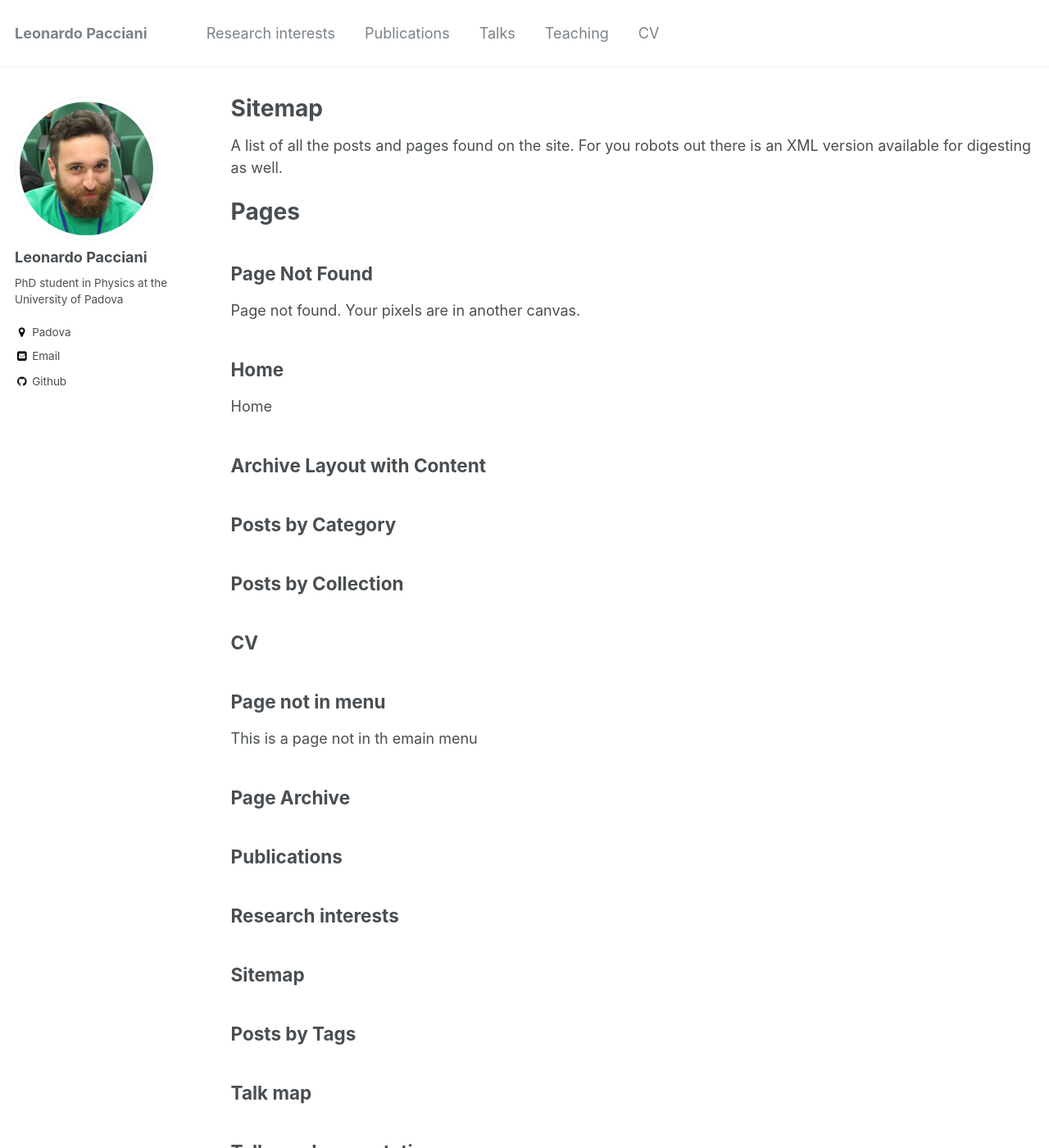
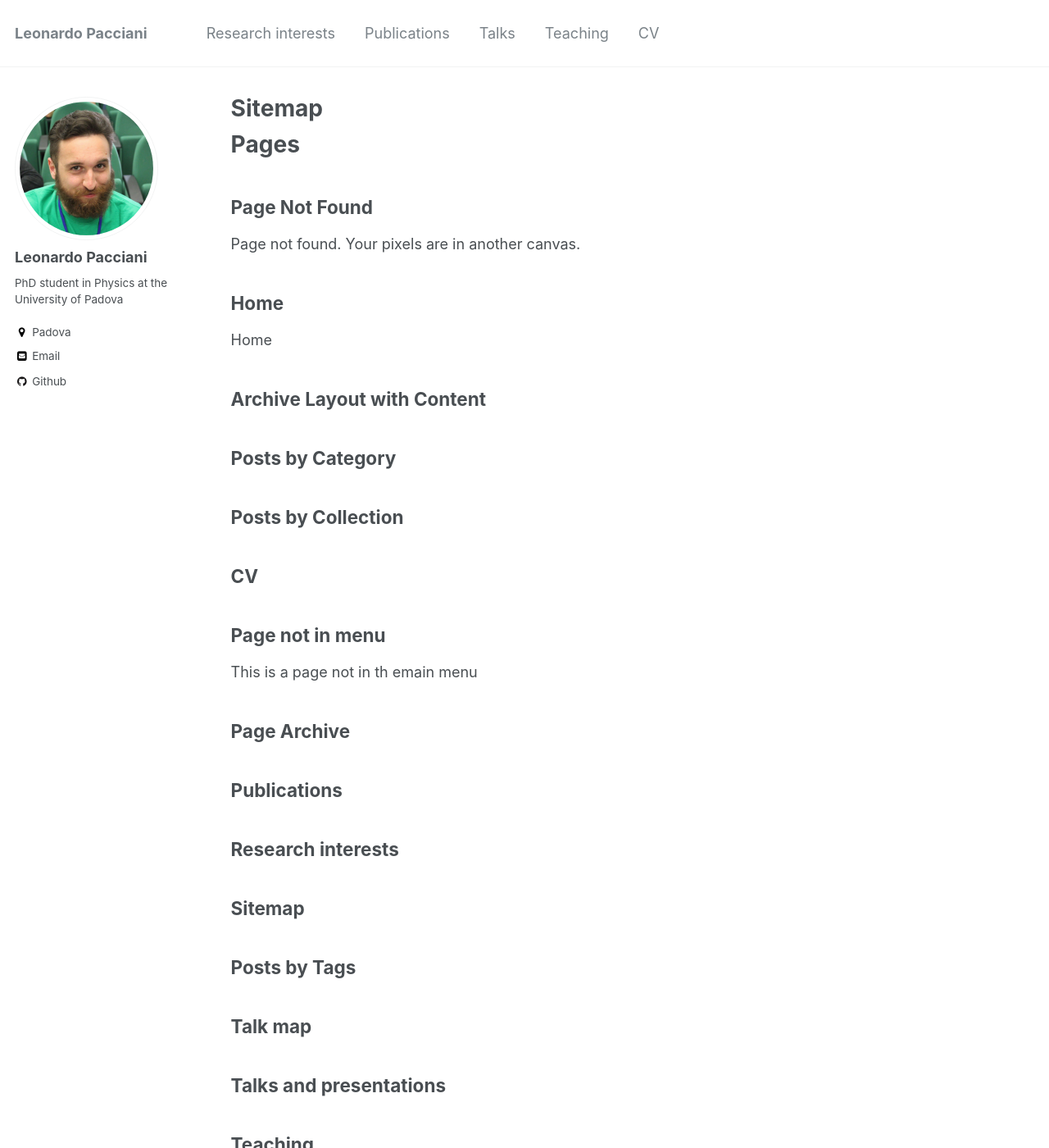
Before and after one commit to suweis/suweis.github.io, a Jekyll site: the page built from _pages/sitemap.md, in a window 1280 px wide and 1400 px high. Shown: the whole window at 82% size. Built offline with Jekyll 4.4.1, drawn with Linux system fonts in a browser that asks for light colours; some of the changed text lies outside the part shown.

Commit message:
Changed sitemap

```diff
--- a/_pages/sitemap.md
+++ b/_pages/sitemap.md
@@ -5,21 +5,17 @@
 author_profile: true
 ---
 
-{% include base_path %}
-
-A list of all the posts and pages found on the site. For you robots out there is an [XML version]({{ base_path }}/sitemap.xml) available for digesting as well.
-
 <h1>Pages</h1>
 {% for post in site.pages %}
   {% include archive-single.html %}
 {% endfor %}
 
-<h1>Posts</h1>
-{% for post in site.posts %}
+<h1>Other contents</h1>
+  <!--{% for post in site.posts %}
   {% include archive-single.html %}
 {% endfor %}
 
-{% capture written_label %}'None'{% endcapture %}
+{% capture written_label %}'None'{% endcapture %}-->
 
 {% for collection in site.collections %}
 {% unless collection.output == false or collection.label == "posts" %}
```
